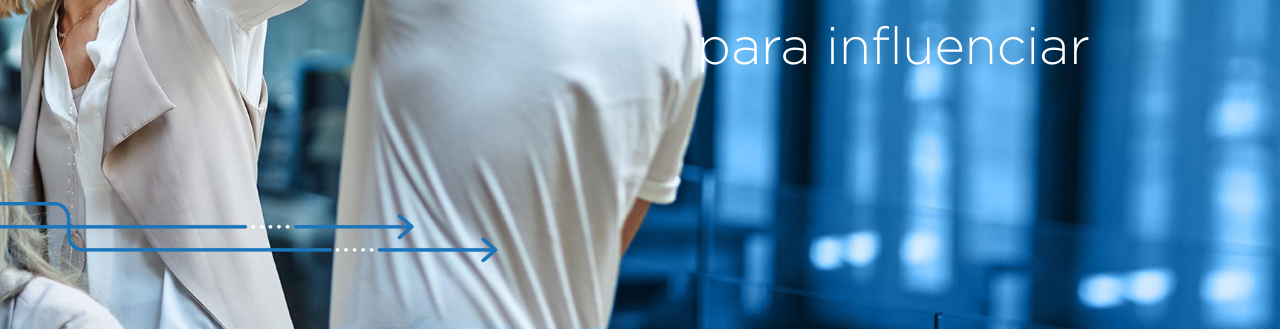
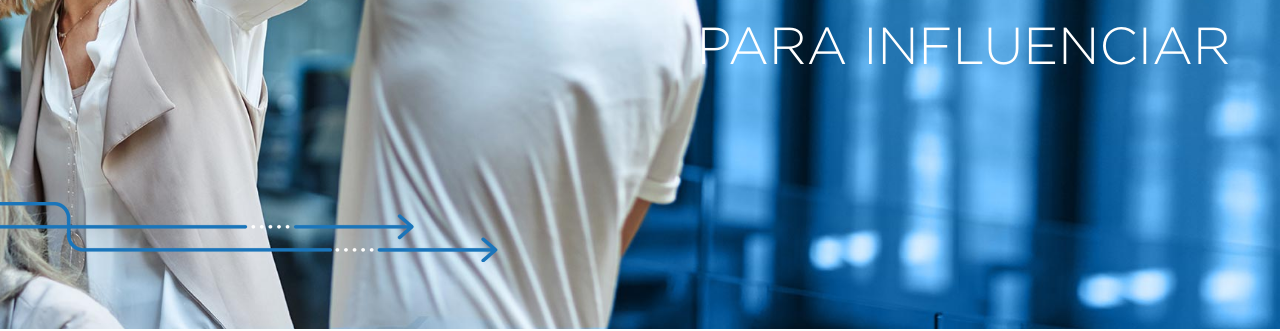
Before and after one commit to J3black/5_regras_de_ouro_para_influenciar, a plain HTML site: page index.html in a window 1280 px wide. Shown: the part 471-802 px from the top of the page. Drawn offline with Linux system fonts and the light colour scheme; files whose address does not match are found by name.

Commit message:
Update index.html

```diff
--- a/index.html
+++ b/index.html
@@ -21,7 +21,7 @@
             <div class="grid-20 offset-20">
                 <img class="img-full max-300" src="assets/images/pht/artboard_logo.png" alt="capa">
                 <h2 class="color-white center">5 Regras de ouro</h2>
-                <h1 class="color-white center">para influenciar</h1>
+                <h1 class="color-white center">PARA INFLUENCIAR</h1>
             </div>
         </div>
     </div>
```
